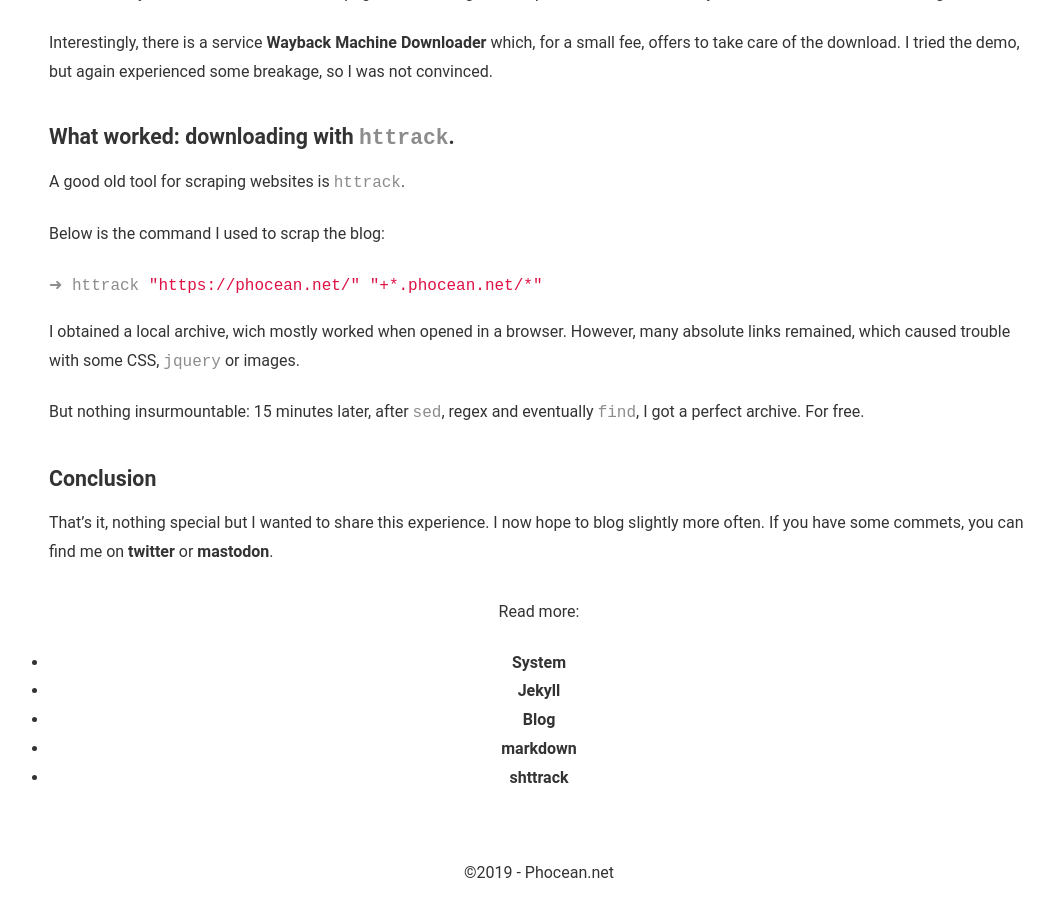
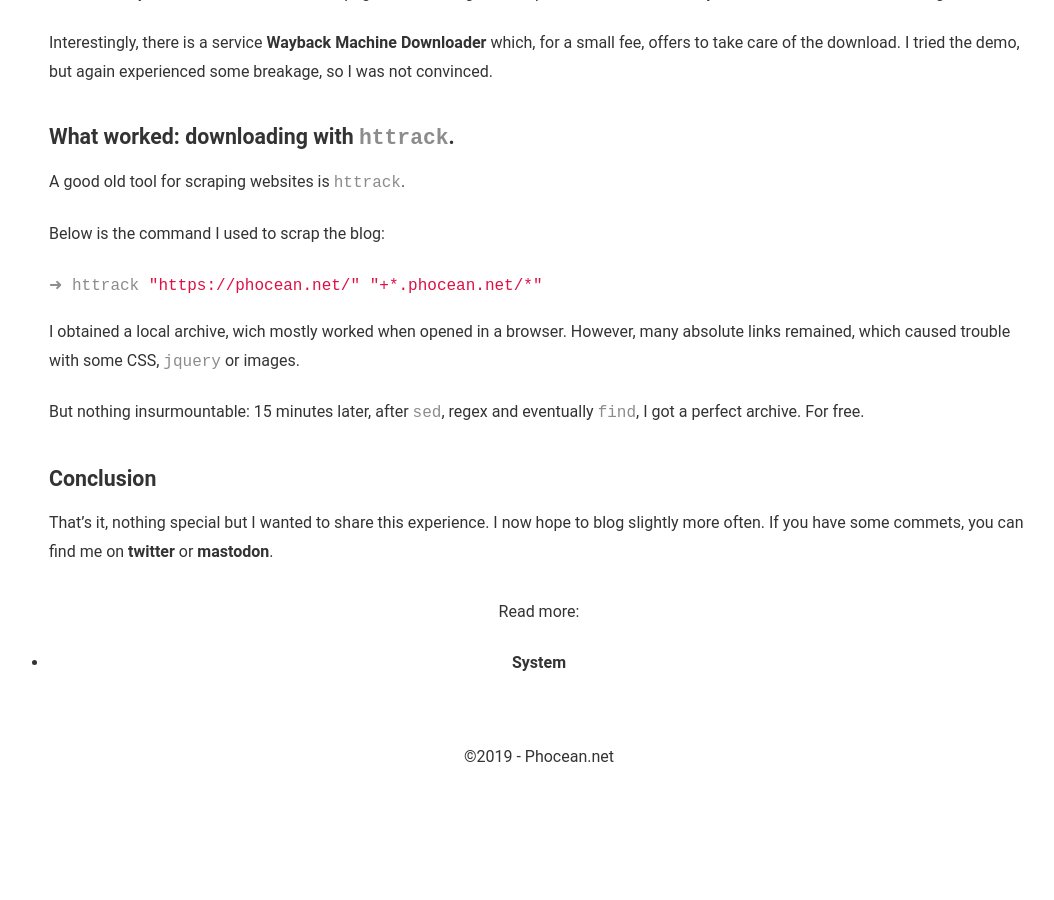
Before and after one commit to phocean/phocean.github.io, a Jekyll site: the page built from _posts/2019-06-08-blog_migration.md, in a window 1280 px wide and 900 px high, scrolled down 1448 px. Shown: the whole window, without its empty margins (101-1155 px from the left). Built offline with Jekyll 4.4.1, drawn with Linux system fonts in a browser that asks for light colours; after the commit the page ends 2232 px from its top, so only the background shows below that.

Commit message:
Change tags

```diff
--- a/_posts/2019-06-08-blog_migration.md
+++ b/_posts/2019-06-08-blog_migration.md
@@ -2,12 +2,7 @@
 layout: post
 title: Blog migration, from Wordpress to github-pages (Jekyll)
 categories: System
-tags:
-- System
-- Jekyll
-- Blog
-- markdown
-- shttrack
+tags: System
 ---
 
 ### My motive
```
